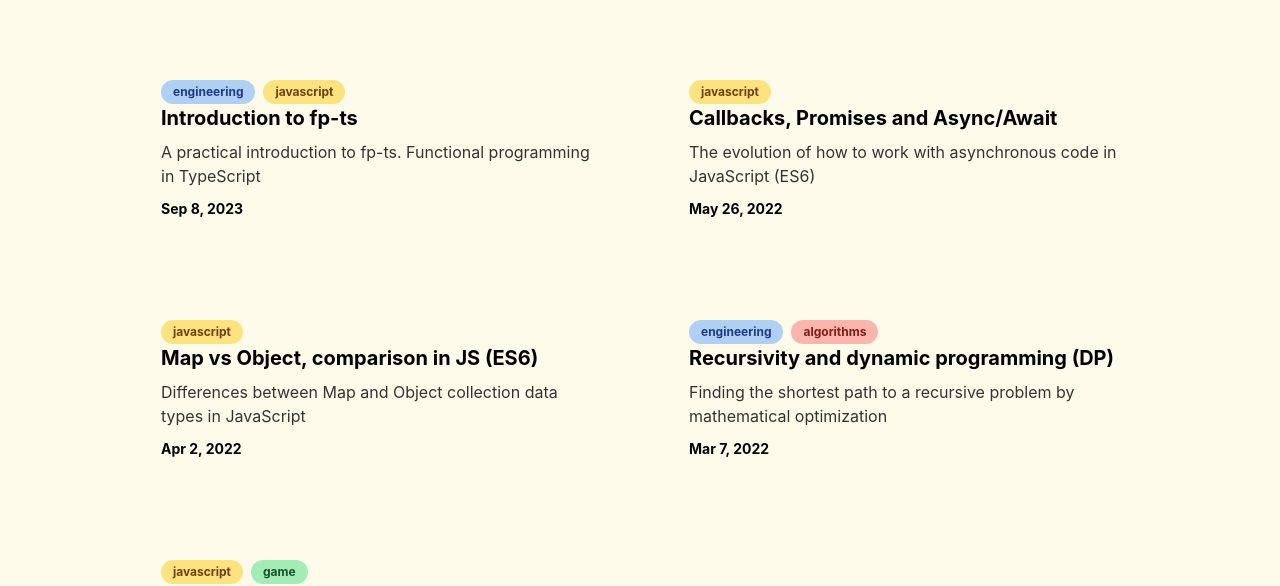
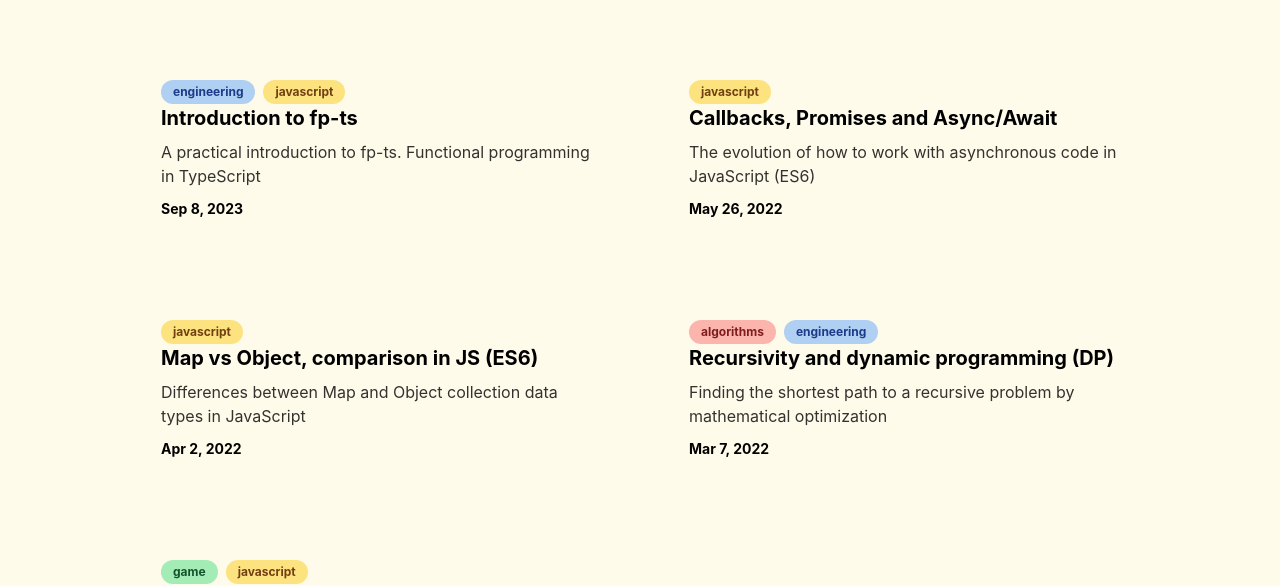
Before and after one commit to dawichi/blog, an Astro site: page / in a window 1280 px wide. Shown: the part 224-810 px from the top of the page. Built offline with nearby package versions, Linux system fonts and the light colour scheme; Astro itself is replaced by a stand-in of ours.

Commit message:
sort tags

```diff
--- a/src/pages/index.astro
+++ b/src/pages/index.astro
@@ -9,6 +9,7 @@ const tags = {
     game: 'bg-green-400/50 dark:text-green-100 text-green-900',
     algorithms: 'bg-red-400/50 dark:text-red-100 text-red-900',
     engineering: 'bg-blue-400/50 dark:text-blue-100 text-blue-900',
+    haskell: 'bg-purple-400/50 dark:text-purple-100 text-purple-900',
 } as const
 
 // Prerender this page at build time
@@ -28,7 +29,7 @@ export const prerender = true
                     href={`/${post.slug}/`}
                     class='border border-white/0 p-8 hover:border-teal-400/50 hover:bg-teal-300/5 hover:shadow-lg hover:shadow-teal-400/40'
                 >
-                    {post.data.tags.map(tag => (
+                    {post.data.tags.sort().map(tag => (
                         <span class={`inline-block ${tags[tag]} mr-2 rounded-full px-3 py-1 text-xs font-bold`}>{tag}</span>
                     ))}
                     <h3 class='text-xl font-bold'>{post.data.title}</h3>
```
